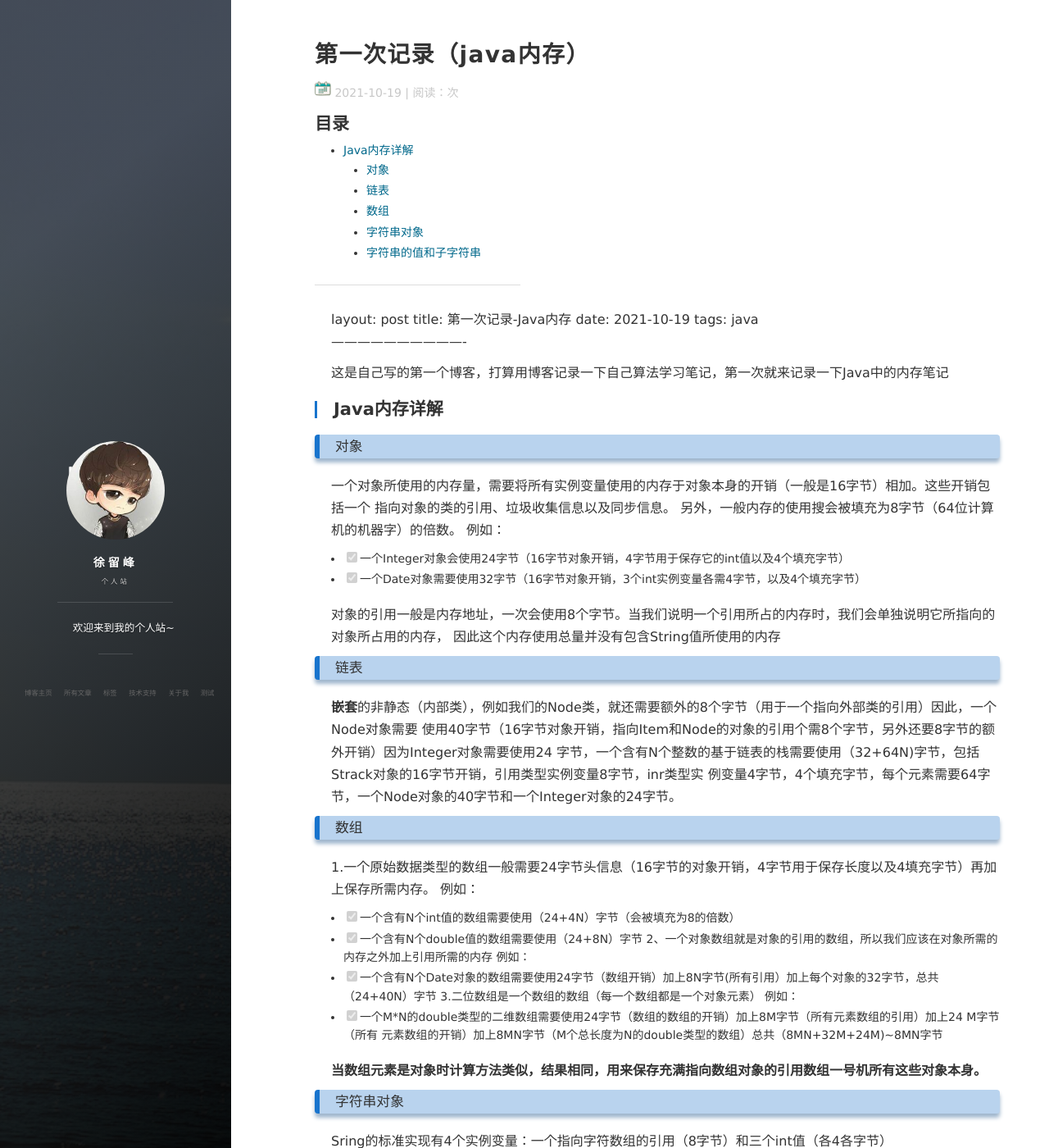
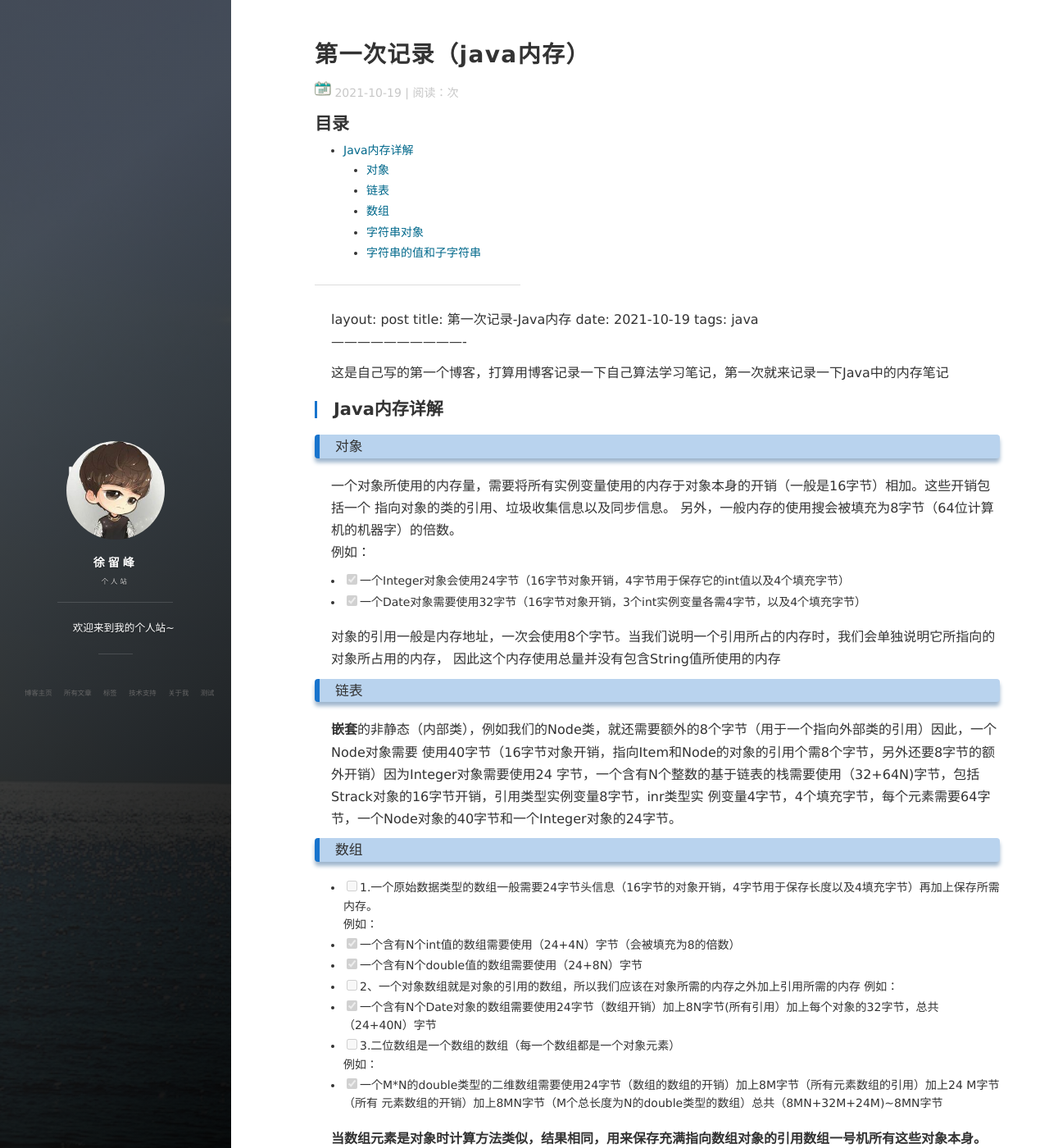
Before and after one commit to xiaofengbuxiangqiaodama/xiaofengbuxiangqiaodama.github.io, a Jekyll site: the page built from _posts/2021-10-19-第一次记录（java内存）.md, in a window 1280 px wide and 1400 px high. Shown: the whole window at 82% size. Built offline with Jekyll 4.4.1, drawn with Linux system fonts in a browser that asks for light colours; nearby versions of some CDN libraries; our own code applies the rules of GitHub Pages for plain Markdown files; comment, search, counter and statistics services are not loaded.

```diff
--- a/_posts/2021-10-19-第一次记录（java内存）.md
+++ b/_posts/2021-10-19-第一次记录（java内存）.md
@@ -35,14 +35,14 @@ tags: java
 
 ### 数组
 
- 1.一个原始数据类型的数组一般需要24字节头信息（16字节的对象开销，4字节用于保存长度以及4填充字节）再加上保存所需内存。
-例如：
+ - [ ]  1.一个原始数据类型的数组一般需要24字节头信息（16字节的对象开销，4字节用于保存长度以及4填充字节）再加上保存所需内存。
+ 例如：
  - [x] 一个含有N个int值的数组需要使用（24+4N）字节（会被填充为8的倍数）
  - [x] 一个含有N个double值的数组需要使用（24+8N）字节
- 2、一个对象数组就是对象的引用的数组，所以我们应该在对象所需的内存之外加上引用所需的内存
+ - [ ]  2、一个对象数组就是对象的引用的数组，所以我们应该在对象所需的内存之外加上引用所需的内存
  例如：
  - [x] 一个含有N个Date对象的数组需要使用24字节（数组开销）加上8N字节(所有引用）加上每个对象的32字节，总共（24+40N）字节
- 3.二位数组是一个数组的数组（每一个数组都是一个对象元素）
+ - [ ] 3.二位数组是一个数组的数组（每一个数组都是一个对象元素）
  例如：
 - [x] 一个M*N的double类型的二维数组需要使用24字节（数组的数组的开销）加上8M字节（所有元素数组的引用）加上24	M字节（所有
 元素数组的开销）加上8MN字节（M个总长度为N的double类型的数组）总共（8MN+32M+24M)~8MN字节
```
